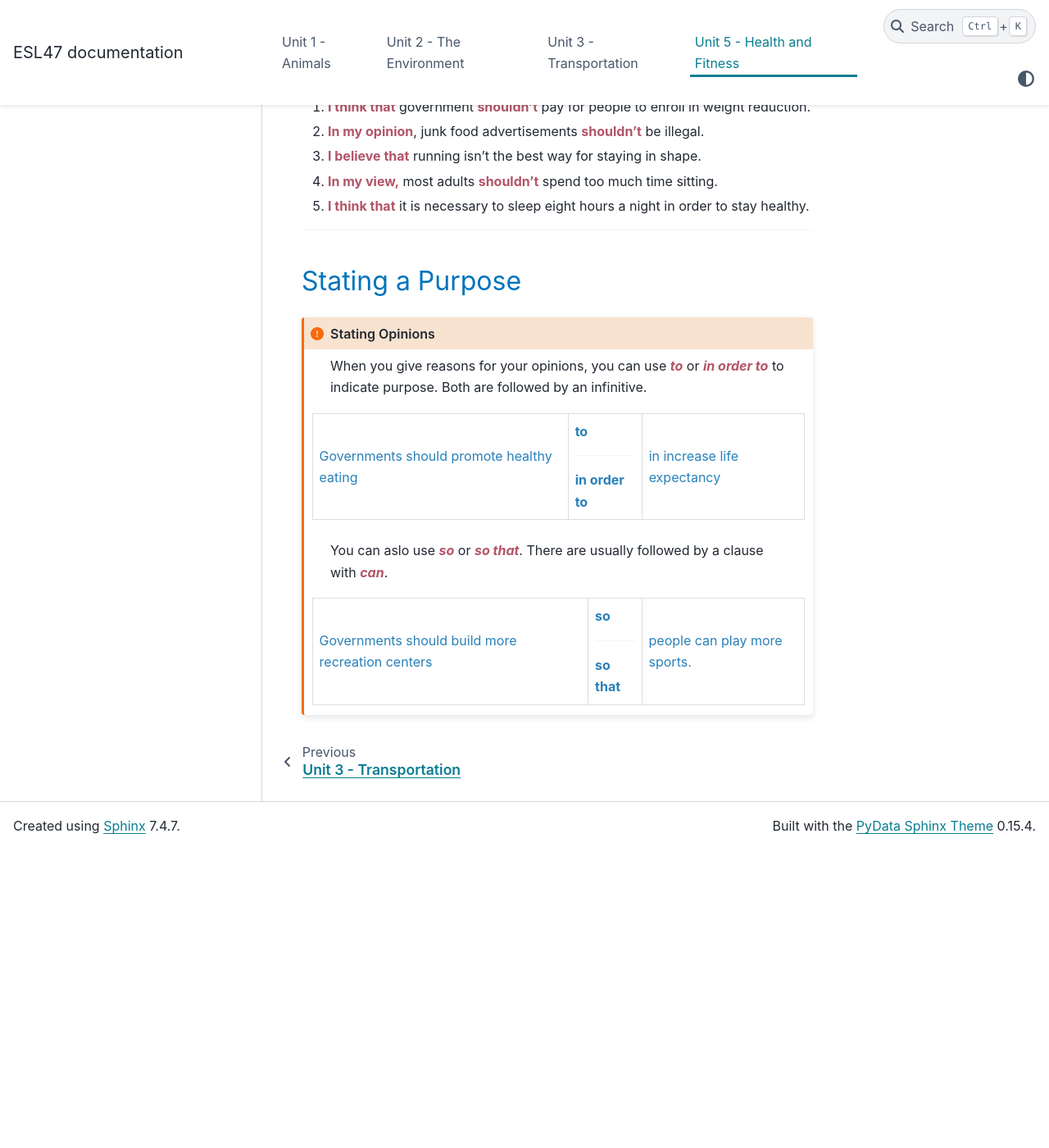
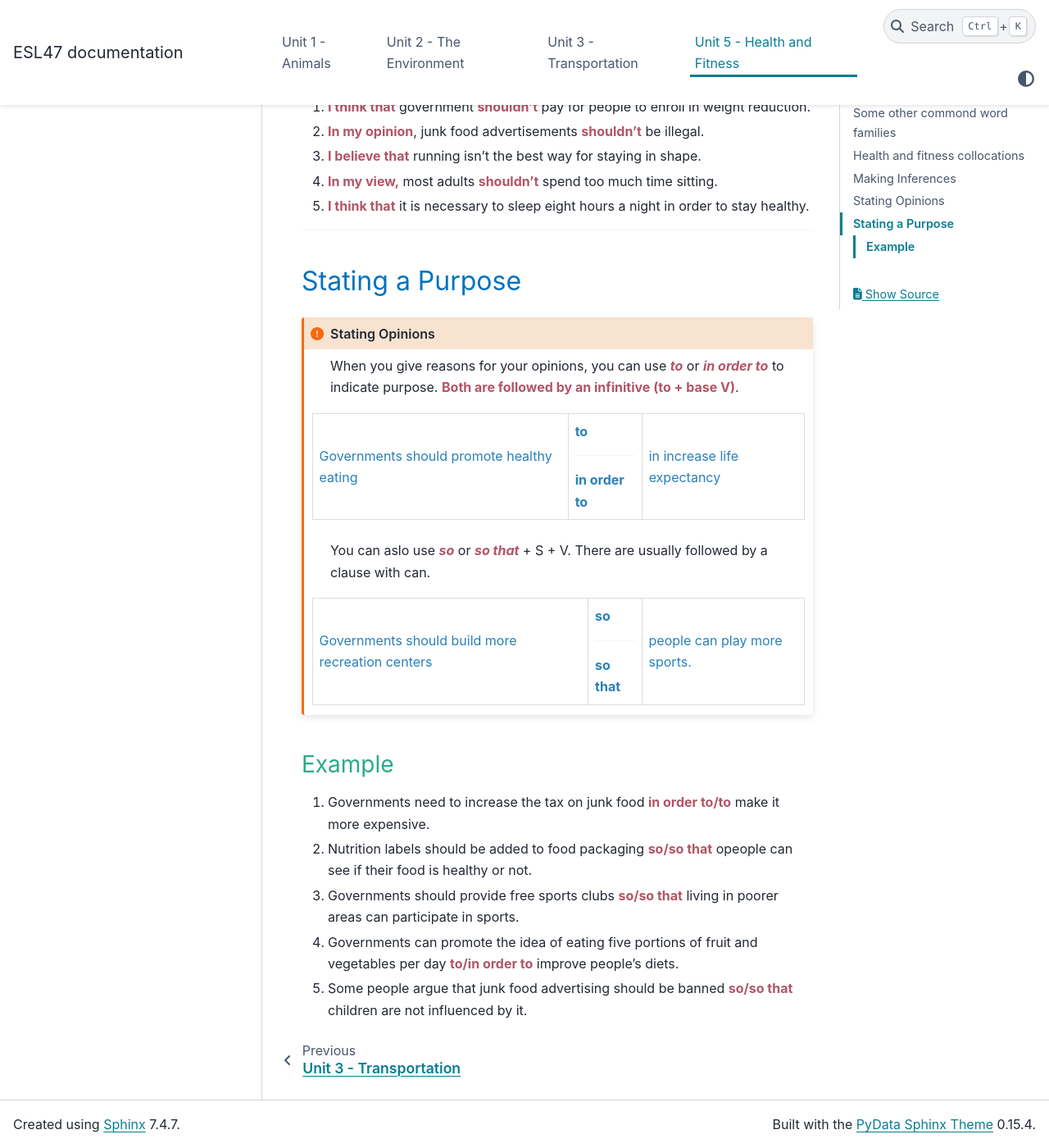
Before and after one commit to vpa24/ESL-47---Intermediate-Low-Integrated-Reading-Writing, a Sphinx documentation site: the page built from docs/source/unit5.md, in a window 1280 px wide and 1400 px high, scrolled down 6088 px. Shown: the whole window at 82% size. Built offline with Sphinx 7.4.7 and the PyData theme 0.15.4, drawn with Linux system fonts in a browser that asks for light colours; some web fonts are replaced; before the commit the page ends 7124 px from its top, so only the background shows below that.

Commit message:
udpate exmple

`````diff
--- a/docs/source/unit5.md
+++ b/docs/source/unit5.md
@@ -369,7 +369,7 @@ Good writers need to clearly state thier opinions when they write an opinion ess
 ````{admonition} Stating Opinions
 :class: important
 
-When you give reasons for your opinions, you can use ___to___ or ___in order to___ to indicate purpose. Both are followed by an infinitive.
+When you give reasons for your opinions, you can use ___to___ or ___in order to___ to indicate purpose. __Both are followed by an infinitive (to + base V)__.
 
 ```{raw} html
 <table>
@@ -383,7 +383,7 @@ When you give reasons for your opinions, you can use ___to___ or ___in order to_
 </table>
 ```
 
-You can aslo use ___so___ or ___so that___. There are usually followed by a clause with ___can___.
+You can aslo use ___so___ or ___so that___  + S + V. There are usually followed by a clause with can.
 
 ```{raw} html
 <table>
@@ -398,3 +398,11 @@ You can aslo use ___so___ or ___so that___. There are usually followed by a clau
 ```
 
 ````
+
+### Example
+
+1. Governments need to increase the tax on junk food **in order to/to** make it more expensive.
+2. Nutrition labels should be added to food packaging **so/so that** opeople can see if their food is healthy or not.
+3. Governments should provide free sports clubs **so/so that** living in poorer areas can participate in sports.
+4. Governments can promote the idea of eating five portions of fruit and vegetables per day **to/in order to** improve people's diets.
+5. Some people argue that junk food advertising should be banned **so/so that** children are not influenced by it.
`````
